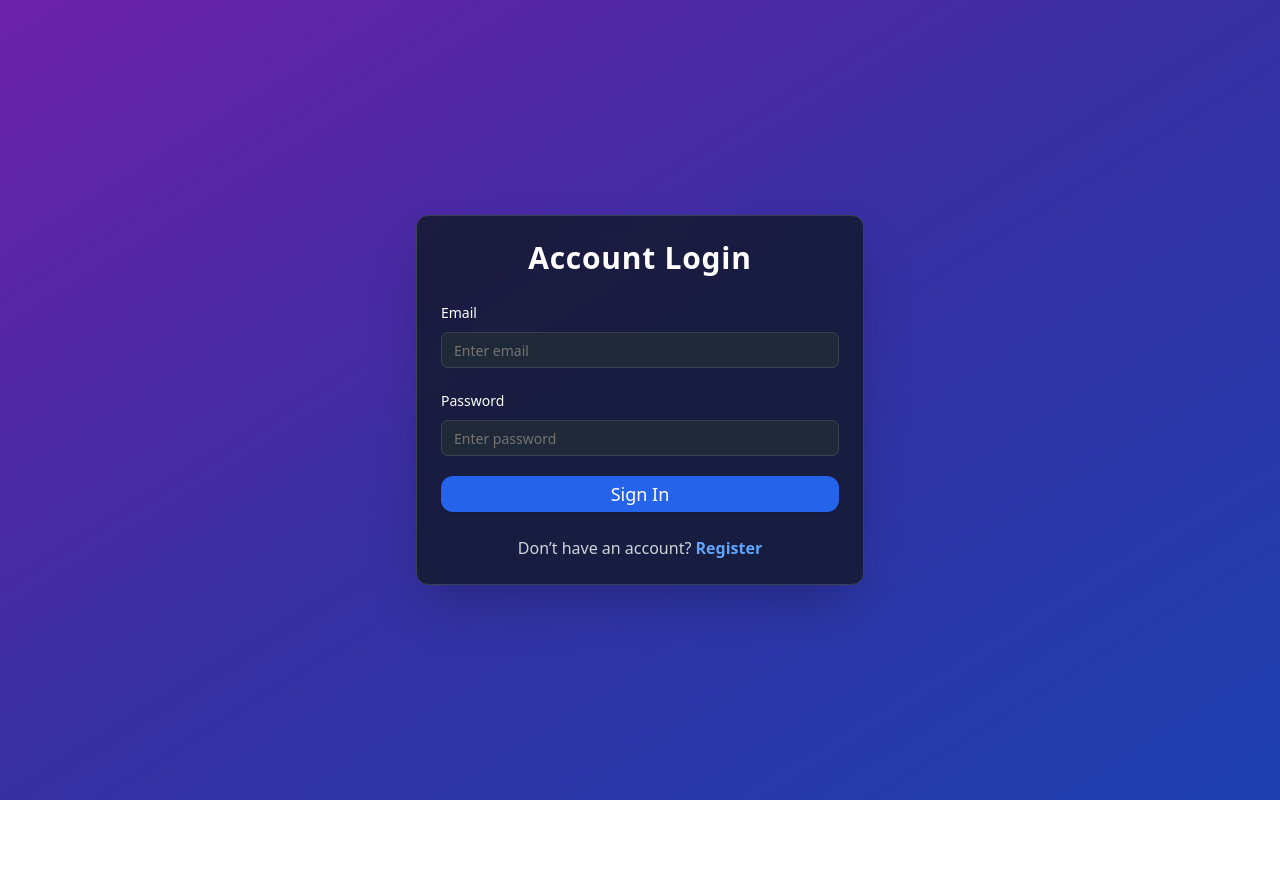
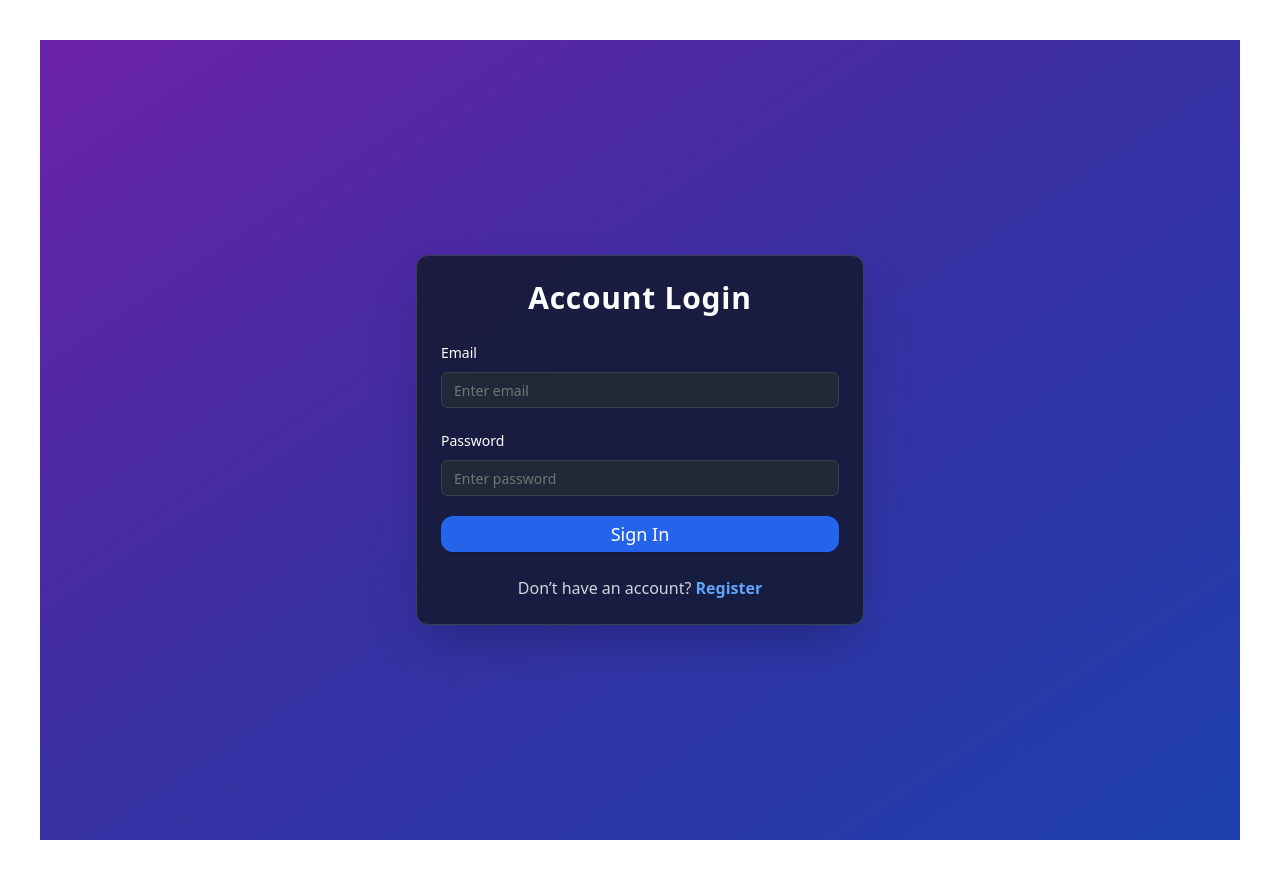
Before and after one commit to AtharvaC1810/employee-login, a Next.js app in the folder frontend-app/: page /login in a window 1280 px wide. Before the commit the page ends 800 px from the top, so only its background shows below. Built offline with nearby package versions, Linux system fonts and the light colour scheme.

Commit message:
fixed dashboard

```diff
--- a/frontend-app/src/app/layout.tsx
+++ b/frontend-app/src/app/layout.tsx
@@ -12,7 +12,7 @@
   const showSidebar = !publicPages.includes(pathname);
 
   return (
-    <div className="flex">
+    <div className="flex-1 p-10 ml-0">
       {showSidebar && <Sidebar />}
       <main className={`${showSidebar ? "ml-64" : ""} flex-1`}>{children}</main>
     </div>
```
